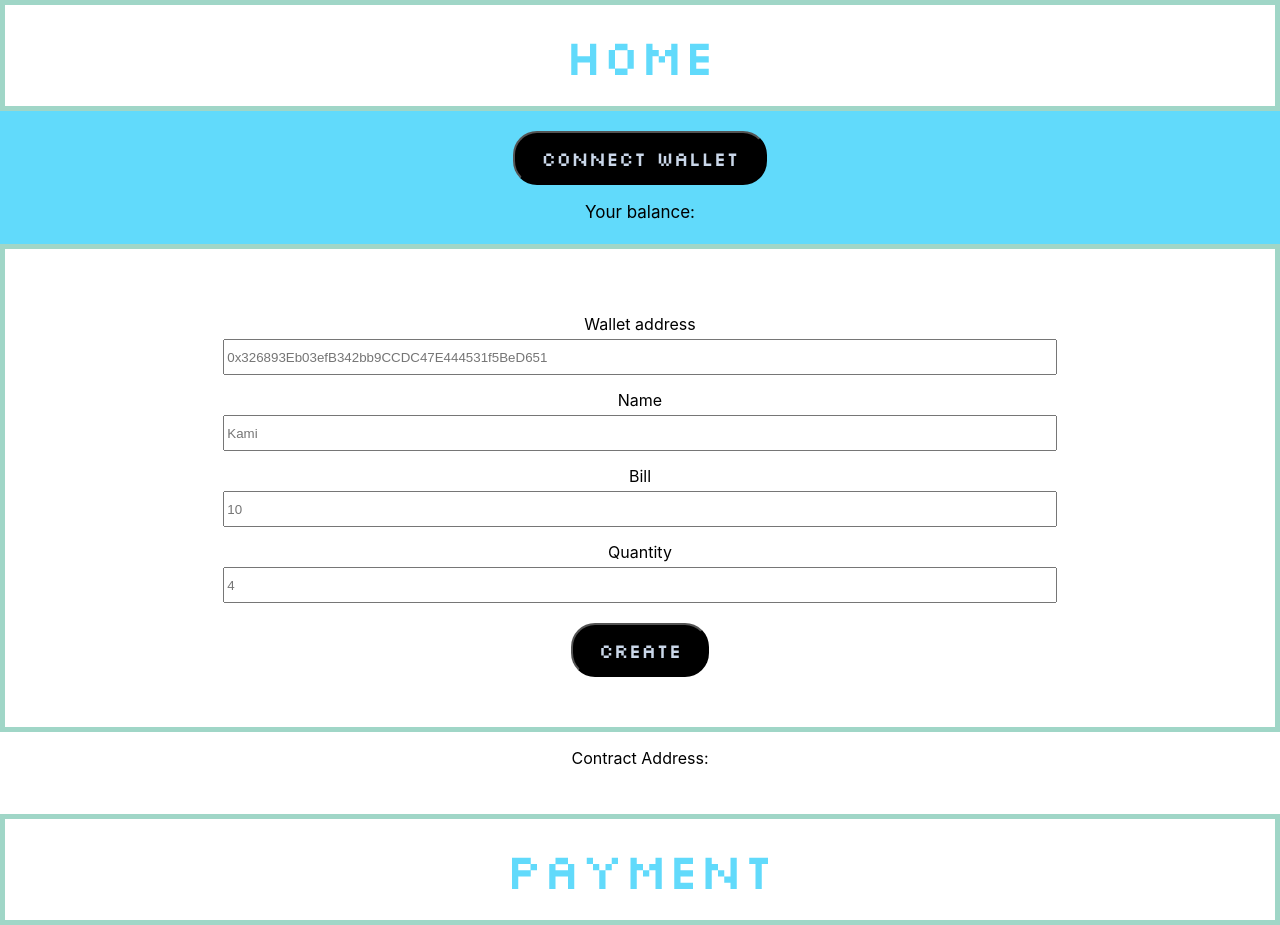
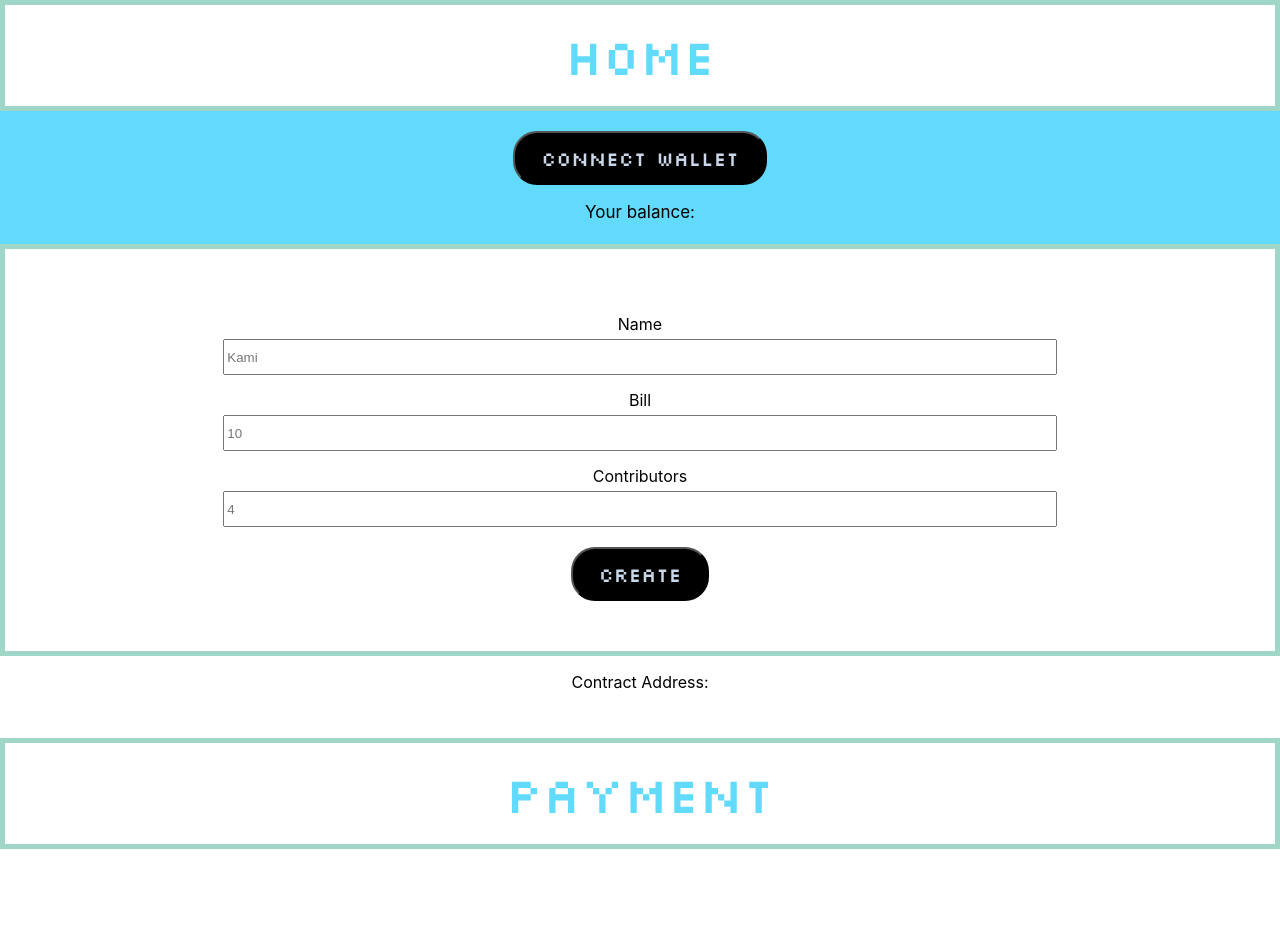
Before and after one commit to Banksy-said-hi/Dong-React, a React (Create React App) app: page /creation in a window 1280 px wide. After the commit the page ends 849 px from the top, so only its background shows below. Built offline with nearby package versions, Linux system fonts and the light colour scheme.

Commit message:
Removed the input for beneficiary address in the creation page

```diff
--- a/src/components/Creation.js
+++ b/src/components/Creation.js
@@ -7,7 +7,6 @@ import { Link, useNavigate } from "react-router-dom";
 import WalletInformation from "./WalletInformation.js";
 
 
-// Replace the user wallet address to the constructor function
 
 // setTimeout for changing the successfully deployed text on the create button after the contract deployment
 
@@ -17,7 +16,6 @@ function Creation() {
 
     const [deploymentMessage, setDeploymentMessage] = useState("CREATE");
 
-    const [beneficiaryAddress, setBeneficiaryAddress] = useState(null);
     const [beneficiaryName, setBeneficiaryName] = useState(null);
     const [amount, setAmount] = useState(null);
     const [contributors, setContributors] = useState(null);
@@ -28,12 +26,16 @@ function Creation() {
         event.preventDefault();
         try {
             const provider = new ethers.providers.Web3Provider(window.ethereum);
+            const signer = provider.getSigner();
 
-            const signer = provider.getSigner();
+            let address;
+            await signer.getAddress().then((x) => {
+                address = x;
+            })
 
             const factory = new ethers.ContractFactory(DongAbi.abi, DongbyteCode.byteCode, signer);
 
-            const newDongContract = await factory.deploy(beneficiaryAddress, amount, contributors, beneficiaryName);
+            const newDongContract = await factory.deploy(address, amount, contributors, beneficiaryName);
             console.log("Trying to deploy the contract");
             setDeploymentMessage("WORKING ...");
 
@@ -64,16 +66,11 @@ function Creation() {
     return (
         <div>
             <Link className="link" to="/"><div className="navigator-card">Home</div></Link>
+            {/* <button onClick={test}>Click here</button> */}
 
             <WalletInformation></WalletInformation>
 
             <form className="form" onSubmit={handleContractCreation}>
-
-                <div>
-                    <label>Wallet address</label>
-                    <input type="text" placeholder="0x326893Eb03efB342bb9CCDC47E444531f5BeD651" onChange={(x) => setBeneficiaryAddress(x.target.value)}></input>
-                </div>
-
                 <div>
                     <label>Name</label>
                     <input type="text" placeholder="Kami" onChange={(x) => setBeneficiaryName(x.target.value)}></input>
@@ -85,7 +82,7 @@ function Creation() {
                 </div>
 
                 <div>
-                    <label>Quantity</label>
+                    <label>Contributors</label>
                     <input type="text" placeholder="4" onChange={(x) => setContributors(x.target.value)}></input>
                 </div>
 
```
